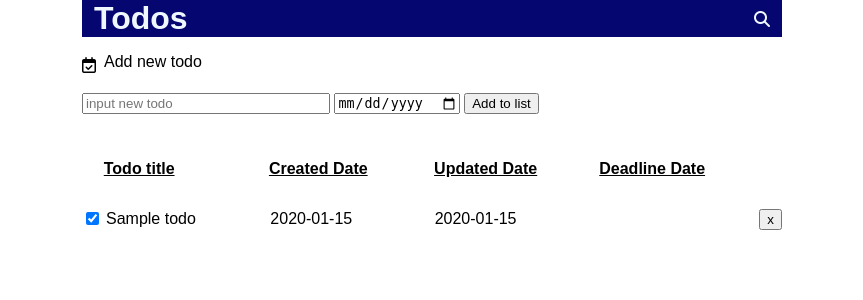
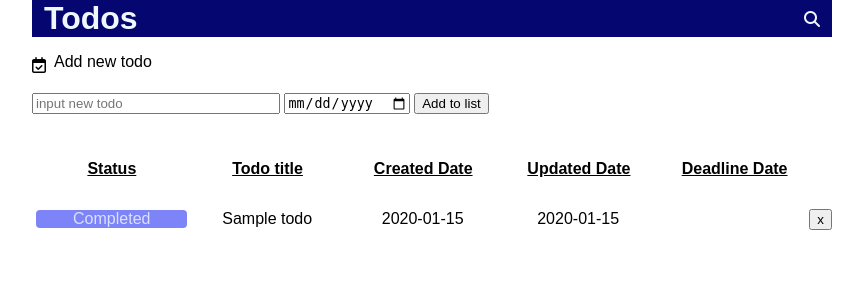
Before and after one commit to t-taro/My_todo_app, a PHP site: page / in a window 1280 px wide. Shown: the top 300 px of the page, without its empty margins (208-1071 px from the left). Run offline with PHP 8.4, Linux system fonts and the light colour scheme; tables that the repository leaves empty or names only in its code hold one stand-in row (values such as "Sample post"); some libraries are stand-ins or nearby versions.

Commit message:
status function is updated with ajax

```diff
--- a/index.css
+++ b/index.css
@@ -4,7 +4,7 @@ body{
 }
 
 .container{
-  width: 700px;
+  width: 800px;
   margin: 0 auto;
   position: relative;
 }
@@ -103,7 +103,7 @@ header h1{
 }
 
 #columnTitles>p:first-of-type{
-  margin-left: 21.75px;
+  /* margin-left: 21.75px; */
 }
 
 #columnTitles>p:last-of-type{
@@ -126,9 +126,26 @@ ul li{
   align-items: center;
 }
 
+.completeCheck{
+  border-radius: 4px;
+  cursor: pointer;
+  user-select: none;
+}
+
+.completed{
+  background: #7c84f8;
+  color: #dde0ff;
+}
+
+.notComplete{
+  background: #ff8989;
+  color: #fcefef;
+}
+
 li p{
   margin-left: 4px;
   flex:1;
+  text-align: center;
 }
 
 .hidden{
--- a/index.php
+++ b/index.php
@@ -48,6 +48,7 @@
     <section id="todo_list">
       <ul>
         <li id = "columnTitles">
+          <p>Status</p>
           <p>Todo title</p>
           <p>Created Date</p>
           <p>Updated Date</p>
@@ -55,7 +56,8 @@
         </li>
         <?php foreach($result as $row){ ?>
             <li>
-              <form action="check.php" method="post">
+
+              <!-- <form action="check.php" method="post">
                 <input type="checkbox" class="checkbox" name="newState[]" value="<?php
                 if ($row['state'] == 0){
                   echo 0;
@@ -64,7 +66,23 @@
                 }; ?>">
                 <input type="text" class="hidden" name="checkedId" value="<?= $row['id'] ?>" readonly>
                 <input type="submit" class="checkboxSubmit hidden" value= "">
-              </form>
+              </form> -->
+
+              <p class="completeCheck <?php
+                if ($row['state'] == 0){
+                  echo "notComplete";
+                } else {
+                  echo "completed";
+                }
+                ?>">
+                <?php
+                if ($row['state'] == 0){
+                  echo "Not complete";
+                } else {
+                  echo "Completed";
+                }
+                ?>
+              </p>
 
               <p><?= h($row['title']) ?></p>
 
@@ -99,5 +117,6 @@
   </div>
   <script src="checkbox.js"></script>
   <script src="searchUI.js"></script>
+  <script src="status_btn_ajax.js"></script>
 </body>
 </html>
--- /dev/null
+++ b/status_btn_ajax.js
@@ -0,0 +1,53 @@
+'use strict';
+
+const completeBtns = document.querySelectorAll('.completeCheck');
+completeBtns.forEach(btn => {
+  btn.addEventListener('click', (e)=>{
+    let title = btn.parentNode.children[1].textContent;
+
+    // postするデータを作成
+    let postData = new FormData();
+    postData.append('title', title);
+
+    if (btn.classList.contains('notComplete')){
+      postData.append('state', 0);
+    }else{
+      postData.append('state', 1);
+    };
+
+    const xhr = new XMLHttpRequest();
+
+    // post後の処理
+    // dbが更新された後にUIが変わる
+    xhr.addEventListener("load",function(e){
+      if (this.readyState === 4) {
+        if (this.status === 200){
+          if (btn.classList.contains('notComplete')){
+              btn.classList.remove('notComplete');
+              btn.classList.add('completed');
+              btn.textContent = 'Completed';
+
+              console.log(this.response);
+
+            } else {
+
+              btn.classList.remove('completed');
+              btn.classList.add('notComplete');
+              btn.textContent = 'Not complete';
+
+              console.log(this.response);
+          };
+
+
+
+        }else {
+          console.log(xhr.statusText);
+        }
+      }
+    });
+
+    xhr.open('POST', '/status_update_ajax.php');
+
+    xhr.send(postData);
+  });
+});
```
Also changed, not shown: status_update_ajax.php (added, +24 -0 lines).
